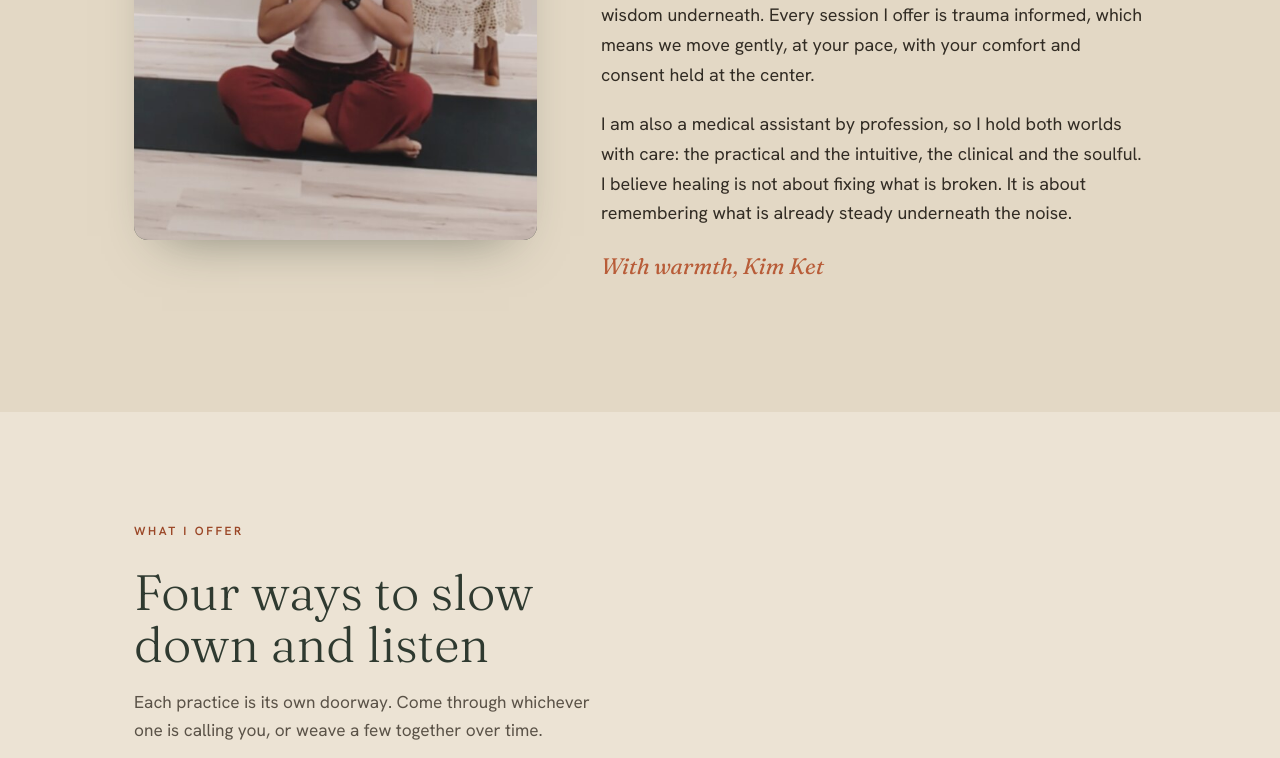
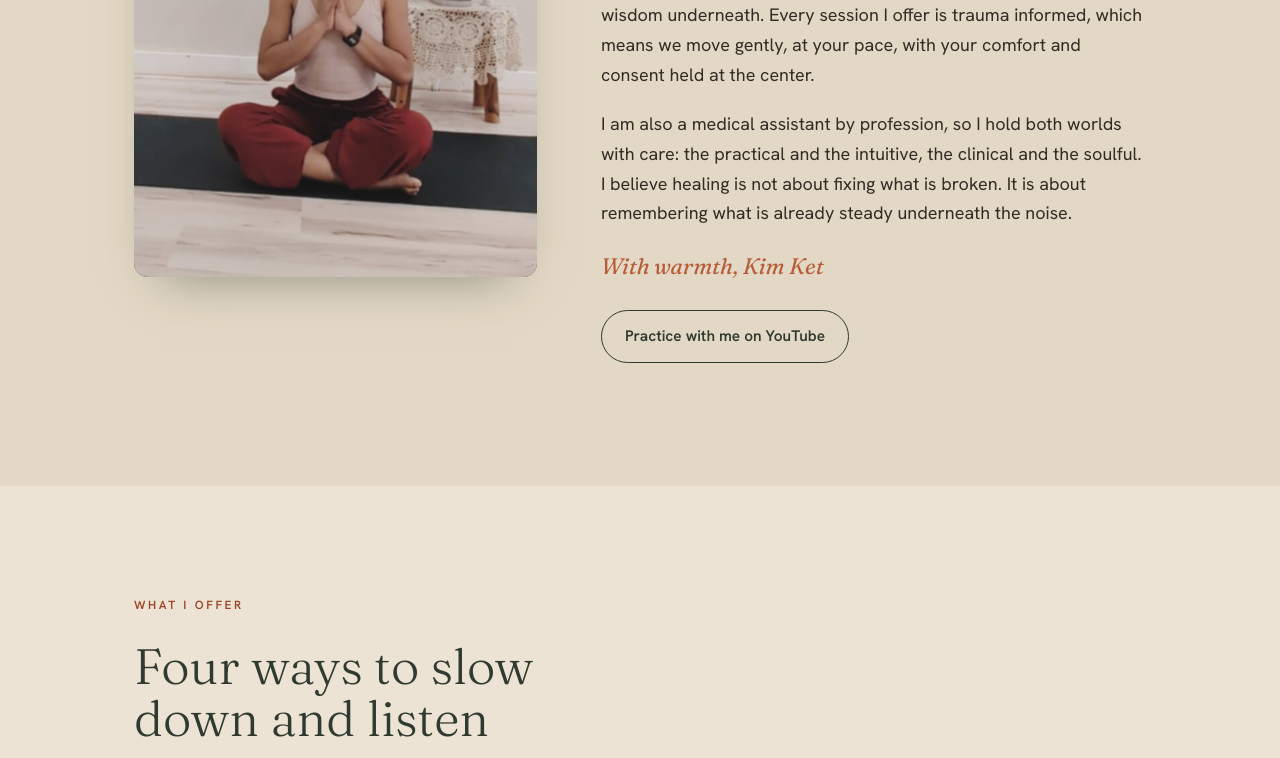
Before and after one commit to jetech37/kim-ket, a plain HTML site: page index.html in a window 1280 px wide. Shown: the part 1311-2069 px from the top of the page. Drawn offline with Linux system fonts and the light colour scheme.

Commit message:
Link Kim's YouTube channel (FlowithKimKet)
A 'Practice with me on YouTube' button under About and a YouTube link in
the footer, both from SITE.youtube.

Co-Authored-By: Claude Opus 5.5 <noreply@anthropic.com>
Claude-Session: https://claude.ai/code/session_01LuDuPYzs6uxeBaosec6n83

```diff
--- a/index.html
+++ b/index.html
@@ -164,6 +164,7 @@
   .portrait img{width:100%;height:100%;object-fit:cover;}
   .portrait .ph-mark{width:46%;color:var(--paper);opacity:.75;}
   .about-body h2{font-size:clamp(1.9rem,4.4vw,2.9rem);font-weight:300;margin-bottom:.6em;}
+  .about-yt{margin-top:1.4em;}
   .about-body .sig{font-family:var(--display);font-style:italic;font-size:1.4rem;color:var(--terracotta);margin-top:.4em;}
 
   /* ---------- services ---------- */
@@ -333,6 +334,7 @@
       <p>My path led me to India, where I studied yoga close to its roots and learned to truly listen, to the breath, to the body, to the quiet wisdom underneath. Every session I offer is trauma informed, which means we move gently, at your pace, with your comfort and consent held at the center.</p>
       <p>I am also a medical assistant by profession, so I hold both worlds with care: the practical and the intuitive, the clinical and the soulful. I believe healing is not about fixing what is broken. It is about remembering what is already steady underneath the noise.</p>
       <p class="sig">With warmth, Kim Ket</p>
+      <p class="about-yt"><a class="btn btn-ghost" data-social="youtube" href="#" target="_blank" rel="noopener" hidden>Practice with me on YouTube</a></p>
     </div>
   </div>
 </section>
@@ -496,6 +498,7 @@
       <a href="#gallery" data-needs="photos">Gallery</a>
       <a href="#book">Book</a>
       <a href="#contact">Contact</a>
+      <a href="#" data-social="youtube" target="_blank" rel="noopener" hidden>YouTube</a>
       <a href="#" id="ig-link" target="_blank" rel="noopener" hidden>Instagram</a>
     </nav>
     <div class="foot-fine">
@@ -512,6 +515,7 @@
     email: "kimsokun.ket@gmail.com", // where contact-form messages go
     formspreeId: "",    // optional: free Formspree form ID (e.g. "xyzabcd") to send without opening an email app
     bookingUrl: "",     // her Google Calendar booking page link (Appointment schedule → Share → copy link); without one, "Request a time" goes to the contact form
+    youtube: "https://www.youtube.com/@flowithkimket", // her channel, FlowithKimKet
     instagram: "",      // e.g. "https://instagram.com/yourhandle"
     portrait: "photos/kim.jpg", // 4:5 works best
     photos: [           // e.g. { src: "photos/studio.jpg", alt: "Mats and candles in the studio" }
@@ -557,6 +561,8 @@
 
   // instagram
   if (SITE.instagram) { const ig = $('#ig-link'); ig.href = SITE.instagram; ig.hidden = false; }
+  // youtube
+  document.querySelectorAll('[data-social="youtube"]').forEach((a) => { if (SITE.youtube) { a.href = SITE.youtube; a.hidden = false; } });
 
   // "Book yoga →" etc. pre-select that practice in the contact form
   document.querySelectorAll('.svc-foot a').forEach((a) => a.addEventListener('click', () => {
```
